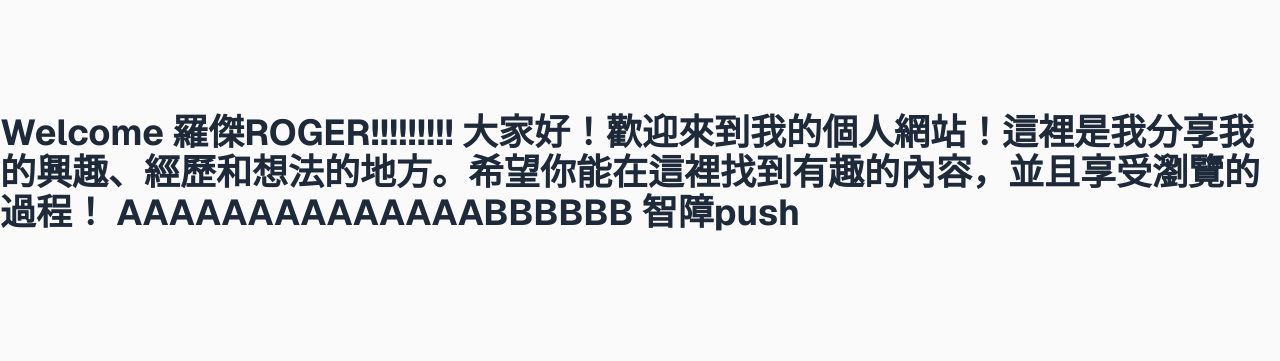
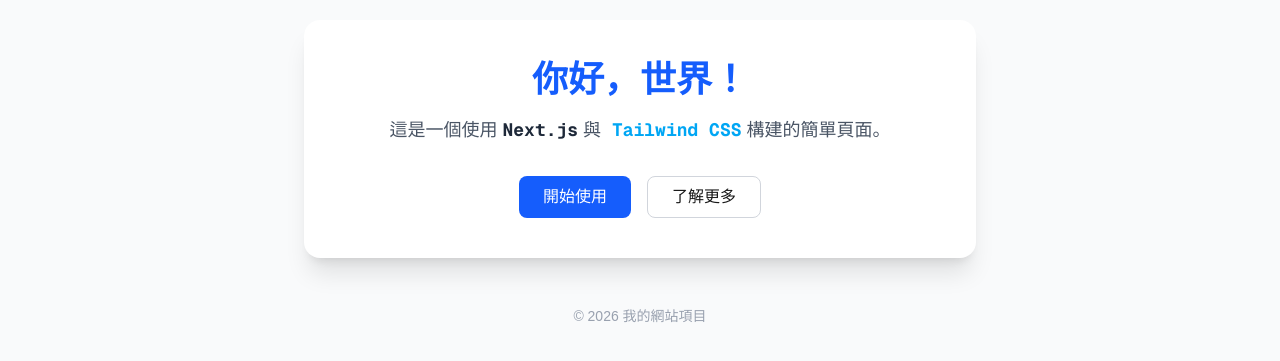
Before and after one commit to Yanlinww/trav-app, a Next.js app: page / in a window 1280 px wide. Shown: the part 227-588 px from the top of the page. Built offline with nearby package versions, Linux system fonts and the light colour scheme.

Commit message:
hello world

```diff
--- a/app/page.tsx
+++ b/app/page.tsx
@@ -1,15 +1,33 @@
-import Image from "next/image";
+import React from 'react';
 
 export default function Home() {
   return (
-    <div className="flex flex-col flex-1 items-center justify-center bg-zinc-50 font-sans dark:bg-black">
-      <h1 className="text-4xl font-bold text-gray-800 dark:text-gray-200">
-        Welcome 羅傑ROGER!!!!!!!!!
-        大家好！歡迎來到我的個人網站！這裡是我分享我的興趣、經歷和想法的地方。希望你能在這裡找到有趣的內容，並且享受瀏覽的過程！
-        AAAAAAAAAAAAAABBBBBB
+    <div className="min-h-screen bg-gray-50 flex flex-col items-center justify-center p-8">
+      {/* 主要卡片容器 */}
+      <main className="max-w-2xl w-full bg-white rounded-2xl shadow-xl p-10 text-center">
+        <h1 className="text-4xl font-bold text-blue-600 mb-4">
+          你好，世界！
+        </h1>
 
-        智障push
-      </h1>
+        <p className="text-gray-600 text-lg mb-8">
+          這是一個使用 <span className="font-mono font-bold text-gray-800">Next.js</span> 與
+          <span className="font-mono font-bold text-sky-500"> Tailwind CSS</span> 構建的簡單頁面。
+        </p>
+
+        <div className="flex gap-4 justify-center">
+          <button className="px-6 py-2 bg-blue-600 text-white rounded-lg hover:bg-blue-700 transition-colors">
+            開始使用
+          </button>
+          <button className="px-6 py-2 border border-gray-300 rounded-lg hover:bg-gray-100 transition-colors">
+            了解更多
+          </button>
+        </div>
+      </main>
+
+      {/* 頁尾 */}
+      <footer className="mt-12 text-gray-400 text-sm">
+        © 2026 我的網站項目
+      </footer>
     </div>
   );
 }
```
